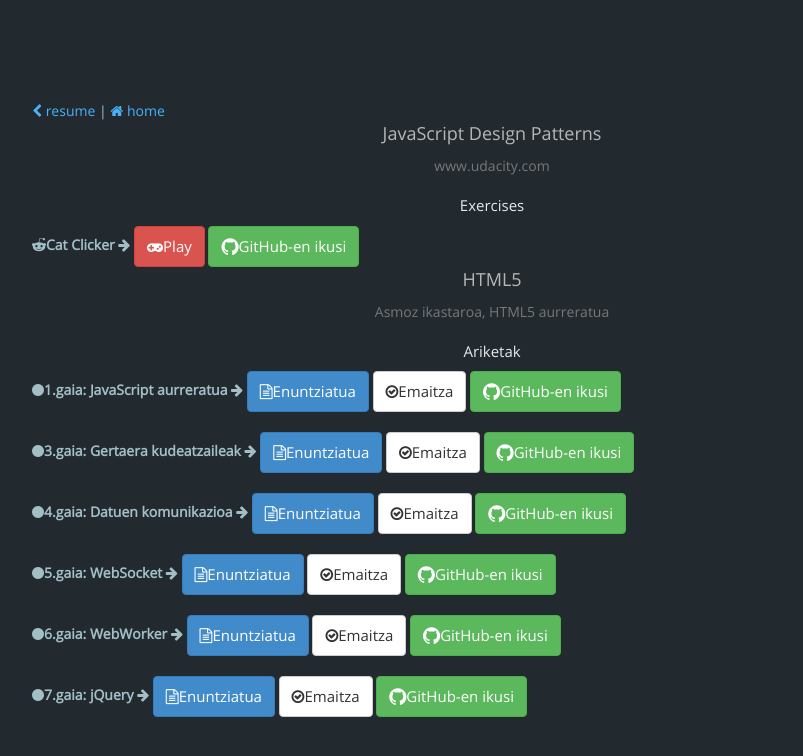
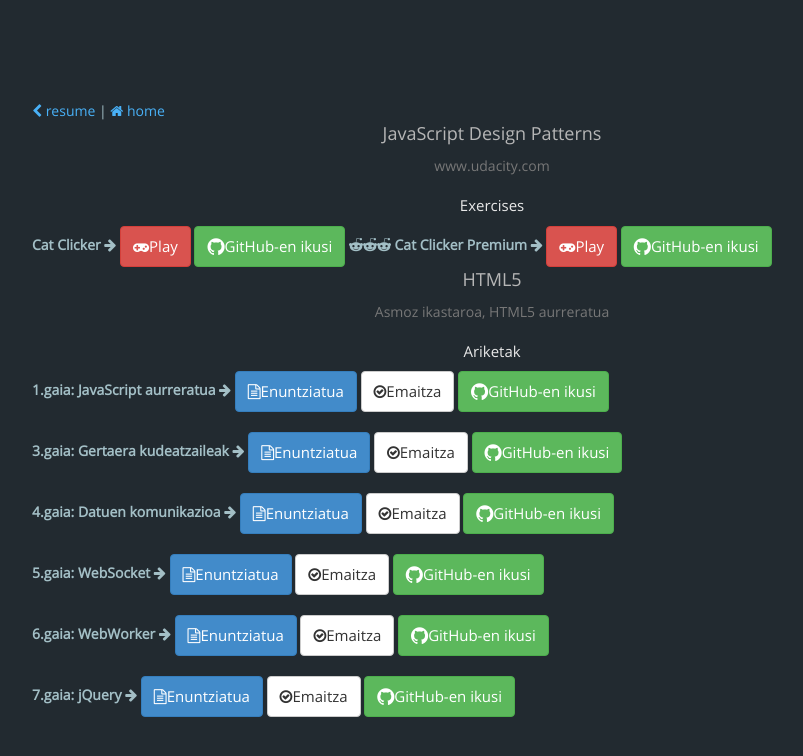
Before and after one commit to Bingentzio/bingentzio.github.io, a Jekyll site: the page built from code.html, in a window 1280 px wide. Shown: the top 756 px of the page, without its empty margins (148-951 px from the left). Built offline with Jekyll 4.4.1, drawn with Linux system fonts in a browser that asks for light colours; nearby versions of some CDN libraries; comment, search, counter and statistics services are not loaded.

Commit message:
aldaketak

```diff
--- a/code.html
+++ b/code.html
@@ -12,9 +12,13 @@
     <h4>Exercises</h4>
 </div>
 <div>
-  <i class="fa fa-reddit-alien"><b></i>Cat Clicker </b><i class="fa fa-arrow-right"></i>
+  <b></i>Cat Clicker </b><i class="fa fa-arrow-right"></i>
   <a class="btn btn-danger"href="/kodea/JavaScript_Design_Patterns/CatClicker/CatClicker.html" target="_blank"><i class="fa fa-gamepad"></i>Play</a>
   <a href="https://github.com/Bingentzio/bingentzio.github.io/tree/master/kodea/JavaScript_Design_Patterns/CatClicker" target="_blank" class="btn btn-success"><i class="fa fa-github fa-lg"></i>GitHub-en ikusi</a>
+  <i class="fa fa-reddit-alien"></i><i class="fa fa-reddit-alien"></i><i class="fa fa-reddit-alien"></i>
+    <b></i>Cat Clicker Premium </b><i class="fa fa-arrow-right"></i>
+    <a class="btn btn-danger"href="/kodea/JavaScript_Design_Patterns/CatClickerPremium/CatClickerPremium.html" target="_blank"><i class="fa fa-gamepad"></i>Play</a>
+    <a href="https://github.com/Bingentzio/bingentzio.github.io/tree/master/kodea/JavaScript_Design_Patterns/CatClickerPremium" target="_blank" class="btn btn-success"><i class="fa fa-github fa-lg"></i>GitHub-en ikusi</a>
 </div>
 <div class="text-center">
   <h3>HTML5</h3>
@@ -23,37 +27,37 @@
   </div>
   <div>
     <p>
-      <i class="fa fa-circle"></i><b>1.gaia: JavaScript aurreratua </b><i class="fa fa-arrow-right"></i>
+      <b>1.gaia: JavaScript aurreratua </b><i class="fa fa-arrow-right"></i>
       <a href="/kodea/HTML5_aurreratua_ariketak/1.gaia/1_gaia_ariketa_praktikoa.pdf" target="_blank" class="btn btn-primary"><i class="fa fa-file-text-o"></i>Enuntziatua</a>
       <a href="/kodea/HTML5_aurreratua_ariketak/1.gaia/jokoa.html" target="_blank" class="btn btn-default"><i class="fa fa-check-circle-o"></i>Emaitza</a>
       <a href="https://github.com/Bingentzio/bingentzio.github.io/tree/master/kodea/HTML5_aurreratua_ariketak/1.gaia" target="_blank" class="btn btn-success"><i class="fa fa-github fa-lg"></i>GitHub-en ikusi</a>
     </p>
     <p>
-      <i class="fa fa-circle"></i><b>3.gaia: Gertaera kudeatzaileak </b><i class="fa fa-arrow-right"></i>
+      <b>3.gaia: Gertaera kudeatzaileak </b><i class="fa fa-arrow-right"></i>
       <a href="#" target="_blank" class="btn btn-primary"><i class="fa fa-file-text-o"></i>Enuntziatua</a>
       <a href="/kodea/HTML5_aurreratua_ariketak/3.gaia/index.html" target="_blank" class="btn btn-default"><i class="fa fa-check-circle-o"></i>Emaitza</a>
       <a href="https://github.com/Bingentzio/bingentzio.github.io/tree/master/kodea/HTML5_aurreratua_ariketak/3.gaia" target="_blank" class="btn btn-success"><i class="fa fa-github fa-lg"></i>GitHub-en ikusi</a>
     </p>
     <p>
-    <i class="fa fa-circle"></i><b>4.gaia: Datuen komunikazioa </b><i class="fa fa-arrow-right"></i>
+  <b>4.gaia: Datuen komunikazioa </b><i class="fa fa-arrow-right"></i>
     <a href="/kodea/HTML5_aurreratua_ariketak/4.gaia/4_json_ajax_ariketa_praktikoa.pdf" target="_blank" class="btn btn-primary"><i class="fa fa-file-text-o"></i>Enuntziatua</a>
     <a href="/kodea/HTML5_aurreratua_ariketak/4.gaia/eguraldia.html" target="_blank" class="btn btn-default"><i class="fa fa-check-circle-o"></i>Emaitza</a>
     <a href="https://github.com/Bingentzio/bingentzio.github.io/tree/master/kodea/HTML5_aurreratua_ariketak/4.gaia" target="_blank" class="btn btn-success"><i class="fa fa-github fa-lg"></i>GitHub-en ikusi</a>
   </p>
   <p>
-    <i class="fa fa-circle"></i><b>5.gaia: WebSocket </b><i class="fa fa-arrow-right"></i>
+  <b>5.gaia: WebSocket </b><i class="fa fa-arrow-right"></i>
     <a href="/kodea/HTML5_aurreratua_ariketak/5.gaia/5_websocketak_ariketa_praktikoa.pdf" target="_blank" class="btn btn-primary"><i class="fa fa-file-text-o"></i>Enuntziatua</a>
     <a href="/kodea/HTML5_aurreratua_ariketak/5.gaia/websocketchat/frontend.html" target="_blank" class="btn btn-default"><i class="fa fa-check-circle-o"></i>Emaitza</a>
     <a href="https://github.com/Bingentzio/bingentzio.github.io/tree/master/kodea/HTML5_aurreratua_ariketak/5.gaia" target="_blank" class="btn btn-success"><i class="fa fa-github fa-lg"></i>GitHub-en ikusi</a>
   </p>
   <p>
-<i class="fa fa-circle"></i><b>6.gaia: WebWorker </b><i class="fa fa-arrow-right"></i>
+<b>6.gaia: WebWorker </b><i class="fa fa-arrow-right"></i>
 <a href="/kodea/HTML5_aurreratua_ariketak/6.gaia/6_webworker_ariketa_praktikoa.pdf" target="_blank" class="btn btn-primary"><i class="fa fa-file-text-o"></i>Enuntziatua</a>
 <a href="/kodea/HTML5_aurreratua_ariketak/6.gaia/ww.html" target="_blank" class="btn btn-default"><i class="fa fa-check-circle-o"></i>Emaitza</a>
 <a href="https://github.com/Bingentzio/bingentzio.github.io/tree/master/kodea/HTML5_aurreratua_ariketak/6.gaia" target="_blank" class="btn btn-success"><i class="fa fa-github fa-lg"></i>GitHub-en ikusi</a>
 </p>
 <p>
-<i class="fa fa-circle"></i><b>7.gaia: jQuery </b><i class="fa fa-arrow-right"></i>
+<b>7.gaia: jQuery </b><i class="fa fa-arrow-right"></i>
 <a href="/kodea/HTML5_aurreratua_ariketak/7.gaia/7_jquery_ariketa_praktikoa.pdf" target="_blank" class="btn btn-primary"><i class="fa fa-file-text-o"></i>Enuntziatua</a>
 <a href="/kodea/HTML5_aurreratua_ariketak/7.gaia/7_damakdnd/damakdnd.html" target="_blank" class="btn btn-default"><i class="fa fa-check-circle-o"></i>Emaitza</a>
 <a href="https://github.com/Bingentzio/bingentzio.github.io/tree/master/kodea/HTML5_aurreratua_ariketak/7.gaia" target="_blank" class="btn btn-success"><i class="fa fa-github fa-lg"></i>GitHub-en ikusi</a>
```
